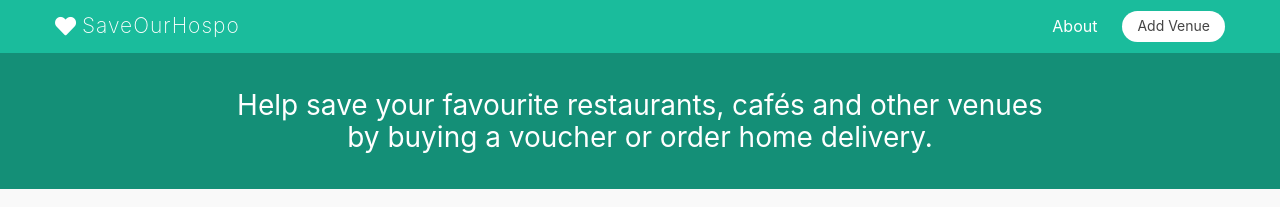
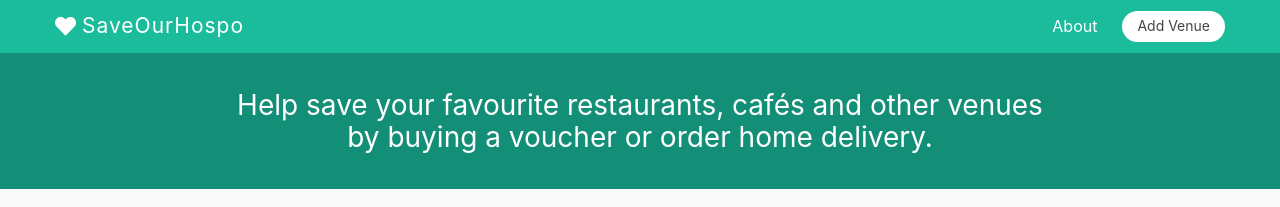
Before and after one commit to saveourhospo/saveourhospo.github.io, a Jekyll site: the page built from index.html, in a window 1280 px wide. Shown: the top 207 px of the page. Built offline with Jekyll 4.4.1, drawn with Linux system fonts in a browser that asks for light colours; nearby versions of some CDN libraries; the list of posts is cut into pages by our own code.

Commit message:
change header font sizes

```diff
--- a/_sass/includes/_header.scss
+++ b/_sass/includes/_header.scss
@@ -15,8 +15,7 @@ header {
             align-items: center;
             height: 100%;
             color: $color-white;
-            font-size: 1.2em;
-            font-weight: 200;
+            font-size: 1rem;
             letter-spacing: 1px;
             text-decoration: none;
 
@@ -55,8 +54,12 @@ header {
                     background-color: $color-white;
                     color: $color-font-gray;
                     border-radius: 20px;
-                    margin-left: 10px;
+                    margin-left: 5px;
                     font-size: 14px;
+
+                    @include breakpoint($md) {
+                        margin-left: 10px;
+                    }
                 }
             }
         }
```
